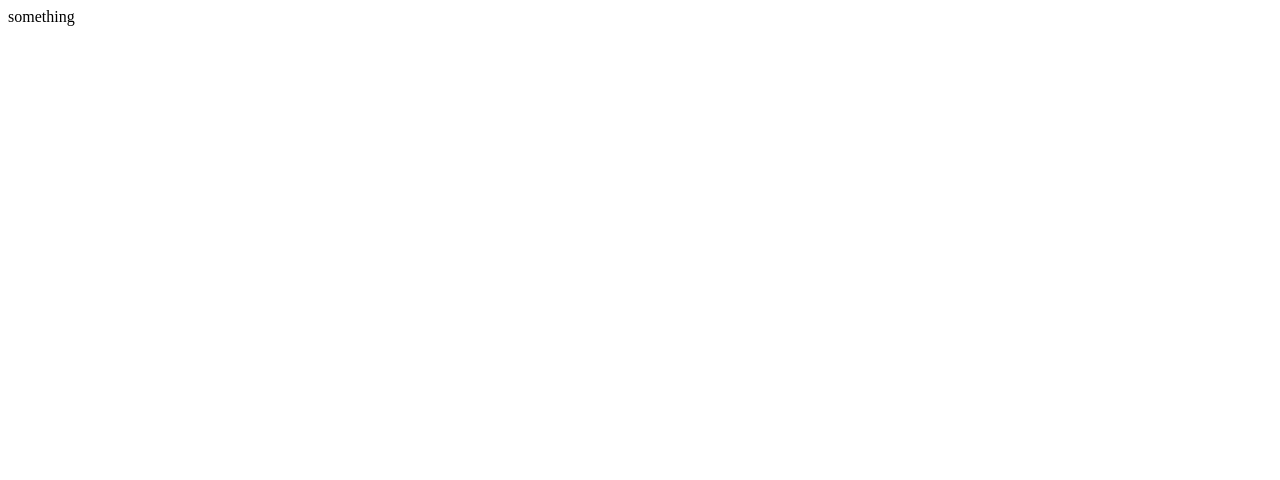
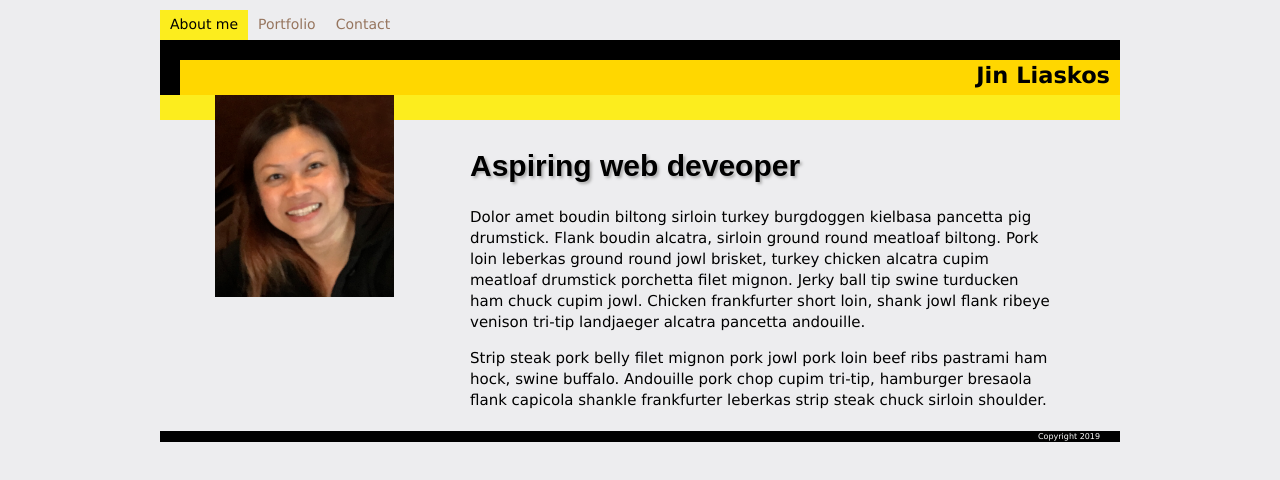
Before and after one commit to webdevjin/portfolio2019.github.io, a plain HTML site: page index.html in a window 1280 px wide. Drawn offline with Linux system fonts and the light colour scheme; a web font is replaced by a local one.

Commit message:
wk1 homework

```diff
--- /dev/null
+++ b/assets/css/style_2.css
@@ -0,0 +1,161 @@
+body {
+	font: 100%/1.4 Verdana, Arial, Helvetica, sans-serif;
+	font-size: 15px;
+	margin: 0;
+	padding: 0;
+	color: #000;
+	background: #ededef;
+}
+
+h1{
+    font-family: 'Nunito', sans-serif;
+	text-shadow: 2px 2px 3px #aaa;
+	margin-left: 10px;
+	padding-right: 10px;
+	padding-left: 0px;
+	padding-top: 0px;
+}
+ul, ol, dl {
+	padding: 0;
+	margin: 0;
+}
+h2, h3, h4, h5, h6, p {
+	margin-top: 0px;
+	margin-left: 10px;
+	padding-right: 10px;
+	padding-left: 0px;
+	padding-top: 0px;
+}
+a img {
+	border: none;
+}
+a:link {
+	color:#00F
+	text-decoration: underline;
+}
+a:visited {
+	color: rgb(78, 78, 134);
+	text-decoration: underline;
+}
+a:hover, a:active, a:focus {
+	text-decoration: none;
+}
+
+
+.container {
+	width: 960px;
+	margin: 0 auto;
+}
+
+.header {
+	height:40px;
+}
+
+ul.nav {
+    list-style-type: none;
+    margin: 0;
+    padding: 7;
+    overflow: hidden;
+    background-color: none;
+	height:55px;
+}
+
+ul.nav li {
+    float: left;
+}
+
+ul.nav li a {
+	display: block;
+	margin-top: 10px;
+	color: #96755e;
+	font-size: 14px;
+    text-align: center;
+    padding: 5px 10px;
+    text-decoration: none;
+}
+
+ul.nav li.active a {
+	color:#000;
+	background-color:  rgb(252, 237, 30);
+
+}
+
+ul.nav li a:hover {
+	color:#ff0000;
+}
+
+
+.main-content {
+	padding: 5px 0;
+}
+
+
+
+.strap{
+	background-color:#fff;
+}
+
+.strap1{
+	height: 20px;
+	width: 100%;
+	background-color:#000;
+}
+
+.edge{
+	height: 35px;
+	background-color: #ffd700;
+	border-left:solid #000 20px;
+	text-align:right;
+}
+
+
+.strap2{
+	height: 25px;
+	width: 100%;
+	background-color:rgb(252, 237, 30);
+	text-align:right;
+}
+
+
+#pic {
+	margin-top:25px;
+	position:absolute;
+	padding-left: 55px;
+	top: 70px;
+}
+
+.row {
+	display: block;
+	padding: 4px;
+	margin-top: 8px;
+	margin-left: 8px;
+	text-align: center;
+	vertical-align: middle;
+  }
+
+
+#blurbtext {
+	width:600px;
+	margin-left:300px;
+}
+div.form {
+    width: 900px;
+    padding: 10px;
+    border-style: solid;
+    border-width: 1px;
+    border-color: rgb(170, 170, 170);
+    border-radius: 6px;
+    }
+#subject{
+    width: 700px;
+    scroll: auto;
+}
+#footer {
+	margin-left: 5px 0;
+	padding-right: 10px;
+	font-size: 12px;
+	text-align: right;
+	background: #000;
+	font-size:8px;
+	color:#FFFFFF;
+}
--- /dev/null
+++ b/contact.html
@@ -0,0 +1,73 @@
+<!doctype html>
+<html lang="en">
+<head>
+
+      <title>Jin Liaskos - Contact</title>
+  <link href="./assets/css/style_2.css" rel="stylesheet" type="text/css" />
+  <link rel="stylesheet" type="text/css"
+      href="https://fonts.googleapis.com/css?family=TitilliumWeb">
+  </head>
+
+  <body>
+
+
+  <div class="container">
+    <div class="header"><!-- end .header -->
+    	<div class="nav">
+          <ul class="nav">
+              <li><a href="index.html">About me</a></li>
+              <li><a href="portfolio.html">Portfolio</a></li>
+           <li class="active"><a href="contact.html">Contact</a></li>
+         </ul>
+      </div>
+    </div>
+ <div class="strap">
+ <div class="strap1"></div>
+ <div class="edge"><h2>Jin Liaskos</h2></div>
+ <div class="strap2"></div>
+ </div>
+    <div class="main-content">
+
+  <h1>Contact details:</h1>
+  <p>Email: <a href="mailto:jinliaskos@gmail.com">jinliaskos@gmail.com</a></p>
+  <div class="form">
+      <form action="action_page.php">
+        <h4>Get in touch:</h4>
+        <p>
+          <label for="fname">First Name</label>
+          <input type="text" id="fname" name="firstname" placeholder="Your name..">
+          <label for="lname">Last Name</label>
+          <input type="text" id="lname" name="lastname" placeholder="Your last name..">
+        </p>
+        <p>
+          <label for="email">Email</label>
+          <input type="text" id="email" name="email" placeholder="Your email contact.."></p>
+          <p>
+
+          <label for="country">Country</label>
+          <select id="country" name="country">
+            <option value="australia">Australia</option>
+            <option value="canada">Canada</option>
+            <option value="usa">USA</option>
+          </select>
+        </p>
+        <p>
+          <label for="subject">Subject</label>
+          <br>
+          <textarea id="subject" name="subject" placeholder="Your thoughts..." style="height:200px"></textarea>
+        </p>
+        <p><input type="submit" value="Submit"></p>
+
+        </form>
+</div>
+
+
+    </div>
+      <div id="footer">
+      <p>Copyright 2019</p>
+      </div>
+    </div>
+
+
+  </body>
+  </html>
--- a/index.html
+++ b/index.html
@@ -1 +1,49 @@
-something
+<!doctype html>
+<html lang="en">
+<head>
+
+      <title>Jin Liaskos</title>
+  <link href="./assets/css/style_2.css" rel="stylesheet" type="text/css" />
+  <link rel="stylesheet" type="text/css"
+      href="https://fonts.googleapis.com/css?family=TitilliumWeb">
+  </head>
+
+  <body>
+
+  <div class="container">
+    <div class="header"><!-- end .header -->
+    	<div class="nav">
+         <ul class="nav">
+            <li class="active"><a href="index.html">About me</a>
+           <li><a href="portfolio.html">Portfolio</a></li>
+
+            <li><a href="contact.html">Contact</a></li>
+      </ul>
+      </div>
+    </div>
+
+ <div class="strap1"></div>
+ <div class="edge"><h2>Jin Liaskos</h2></div>
+ <div class="strap2"></div>
+
+    <div class="main-content">
+
+<div id="pic">
+<img src="./assets/images/headshot.png"  width="179px" height="202px"/>
+</div>
+  <div id="blurbtext">
+  <h1>Aspiring web deveoper</h1>
+<p>Dolor amet boudin biltong sirloin turkey burgdoggen kielbasa pancetta pig drumstick. Flank boudin alcatra, sirloin ground round meatloaf biltong. Pork loin leberkas ground round jowl brisket, turkey chicken alcatra cupim meatloaf drumstick porchetta filet mignon. Jerky ball tip swine turducken ham chuck cupim jowl. Chicken frankfurter short loin, shank jowl flank ribeye venison tri-tip landjaeger alcatra pancetta andouille.</p>
+  <p> Strip steak pork belly filet mignon pork jowl pork loin beef ribs pastrami ham hock, swine buffalo. Andouille pork chop cupim tri-tip, hamburger bresaola flank capicola shankle frankfurter leberkas strip steak chuck sirloin shoulder.</p>
+</div>
+
+
+    </div>
+      <div id="footer">
+      <p>Copyright 2019</p>
+      </div>
+    </div>
+
+  </div>
+  </body>
+  </html>
```
Also changed, not shown: portfolio.html (added, +67 -0 lines), assets/images/headshot.png (added), assets/images/new_work2.jpg (added), assets/images/work1.jpg (added), assets/images/work3.jpg (added), assets/images/work4.jpg (added), assets/images/work5.jpg (added), assets/images/work6.jpg (added).
